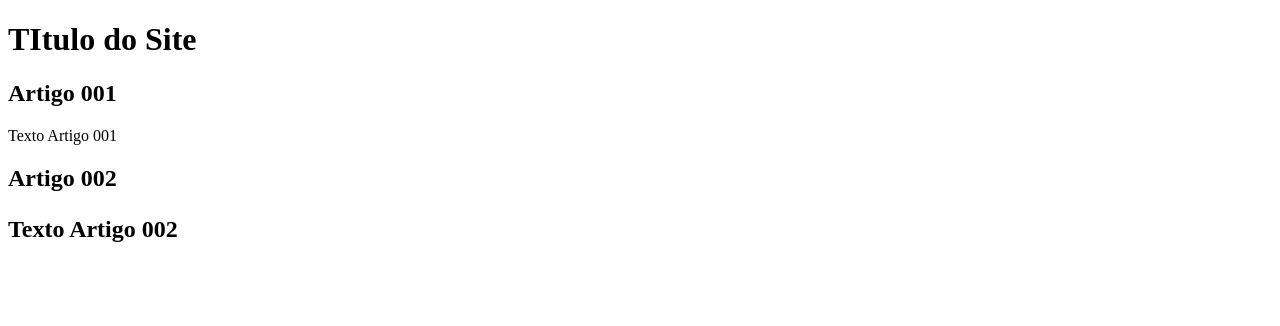
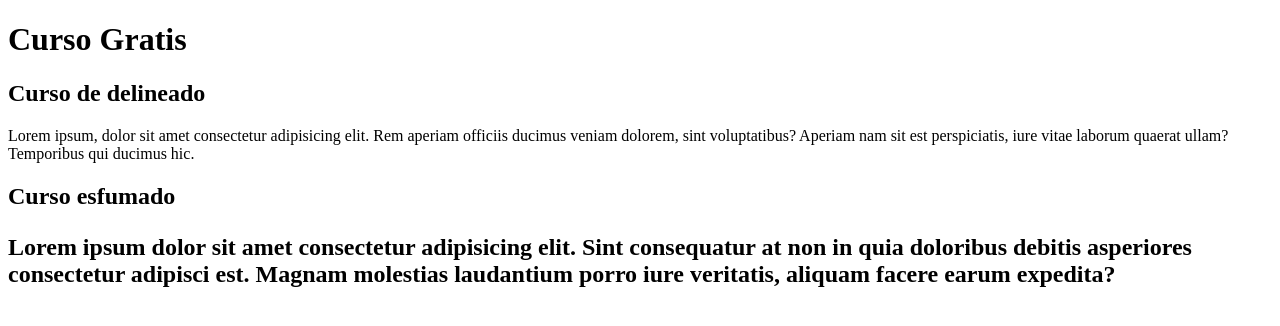
Before and after one commit to limatali/projeto-site, a plain HTML site: page index.html in a window 1280 px wide. Drawn offline with Linux system fonts and the light colour scheme.

Commit message:
Comecei a escrever o conteudo

```diff
--- a/index.html
+++ b/index.html
@@ -8,15 +8,15 @@
 <body>
     <main>
         <header>
-            <h1>TItulo do Site</h1>
+            <h1>Curso Gratis</h1>
         </header>
         <article>
-         <h2>Artigo 001</h2>
-         <p>Texto Artigo 001</p>
+         <h2>Curso de delineado</h2>
+         <p>Lorem ipsum, dolor sit amet consectetur adipisicing elit. Rem aperiam officiis ducimus veniam dolorem, sint voluptatibus? Aperiam nam sit est perspiciatis, iure vitae laborum quaerat ullam? Temporibus qui ducimus hic.</p>
         </article>
         <article>
-            <h2>Artigo 002
-                <p>Texto Artigo 002</p>
+            <h2>Curso esfumado
+                <p>Lorem ipsum dolor sit amet consectetur adipisicing elit. Sint consequatur at non in quia doloribus debitis asperiores consectetur adipisci est. Magnam molestias laudantium porro iure veritatis, aliquam facere earum expedita?</p>
             </h2>
         </article>
     </main>
```
